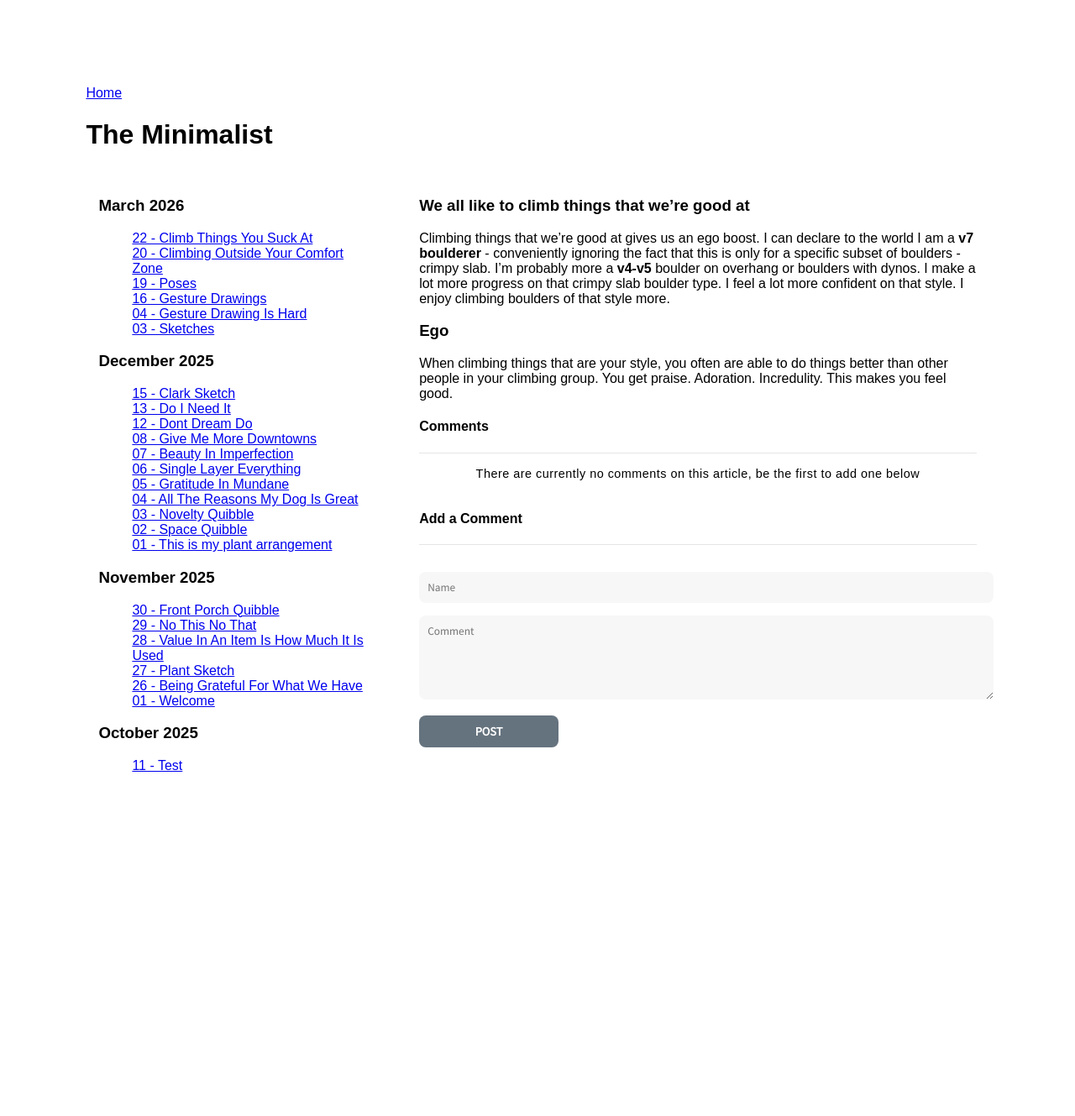
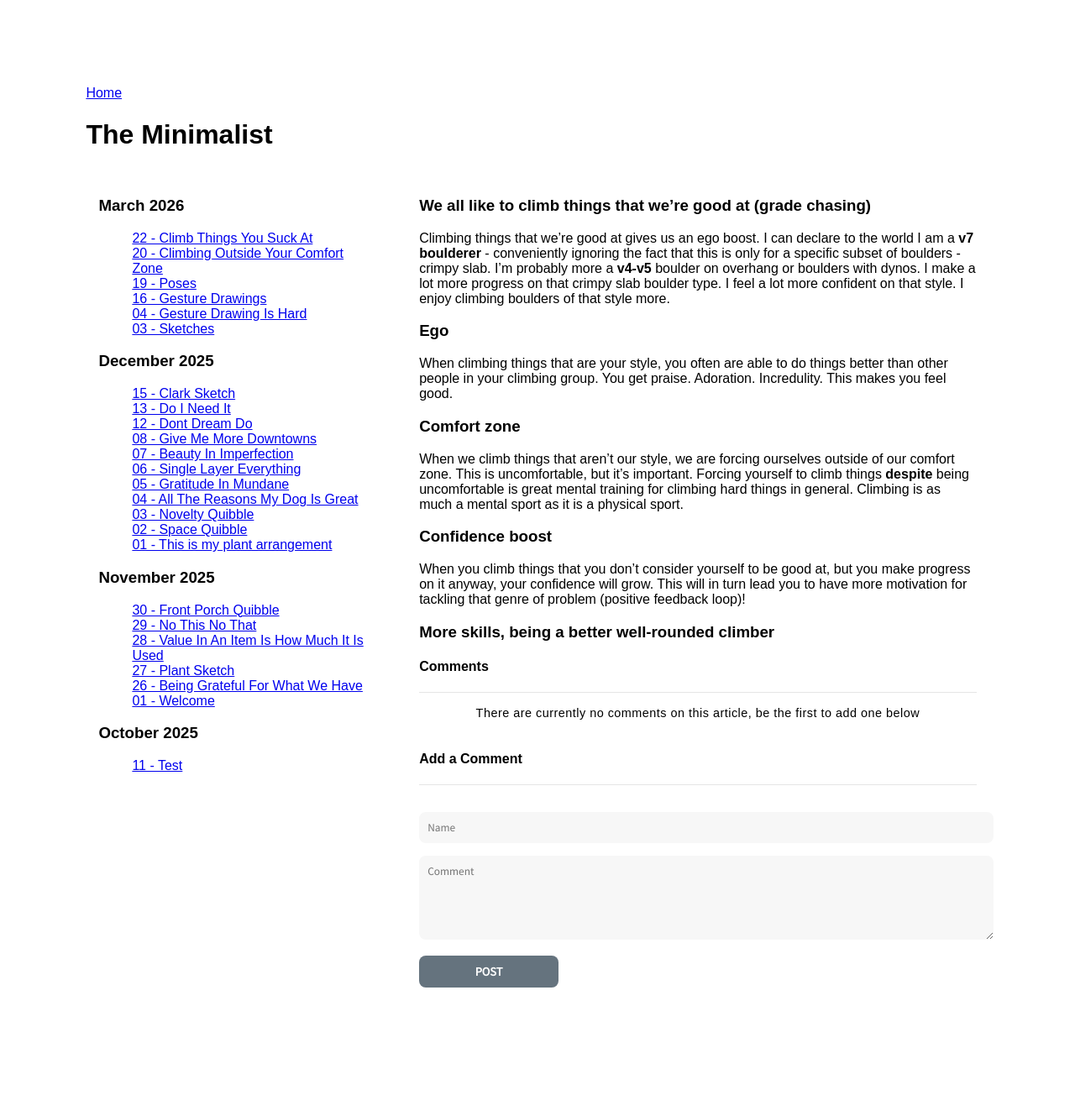
Before and after one commit to heyluney/heyluney.github.io, a Jekyll site: the page built from _posts/Mar_2026/2026-03-22-climb-things-you-suck-at.md, in a window 1280 px wide. Shown: the whole page at 84% size. Built offline with Jekyll 4.4.1, drawn with Linux system fonts in a browser that asks for light colours; some web fonts are replaced; our own code applies the rules of GitHub Pages for plain Markdown files; before the commit the page ends 1054 px from its top, so only the background shows below that.

Commit message:
Update 2026-03-22-climb-things-you-suck-at.md

```diff
--- a/_posts/Mar_2026/2026-03-22-climb-things-you-suck-at.md
+++ b/_posts/Mar_2026/2026-03-22-climb-things-you-suck-at.md
@@ -1,7 +1,17 @@
-### We all like to climb things that we're good at
+### We all like to climb things that we're good at (grade chasing)
 
 Climbing things that we're good at gives us an ego boost. I can declare to the world I am a **v7 boulderer** - conveniently ignoring the fact that this is only for a specific subset of boulders - crimpy slab. I'm probably more a **v4-v5** boulder on overhang or boulders with dynos. I make a lot more progress on that crimpy slab boulder type. I feel a lot more confident on that style. I enjoy climbing boulders of that style more.
 
 ### Ego
 
 When climbing things that are your style, you often are able to do things better than other people in your climbing group. You get praise. Adoration. Incredulity. This makes you feel good.
+
+### Comfort zone
+
+When we climb things that aren't our style, we are forcing ourselves outside of our comfort zone. This is uncomfortable, but it's important. Forcing yourself to climb things **despite** being uncomfortable is great mental training for climbing hard things in general. Climbing is as much a mental sport as it is a physical sport.
+
+### Confidence boost
+
+When you climb things that you don't consider yourself to be good at, but you make progress on it anyway, your confidence will grow. This will in turn lead you to have more motivation for tackling that genre of problem (positive feedback loop)!
+
+### More skills, being a better well-rounded climber
```
